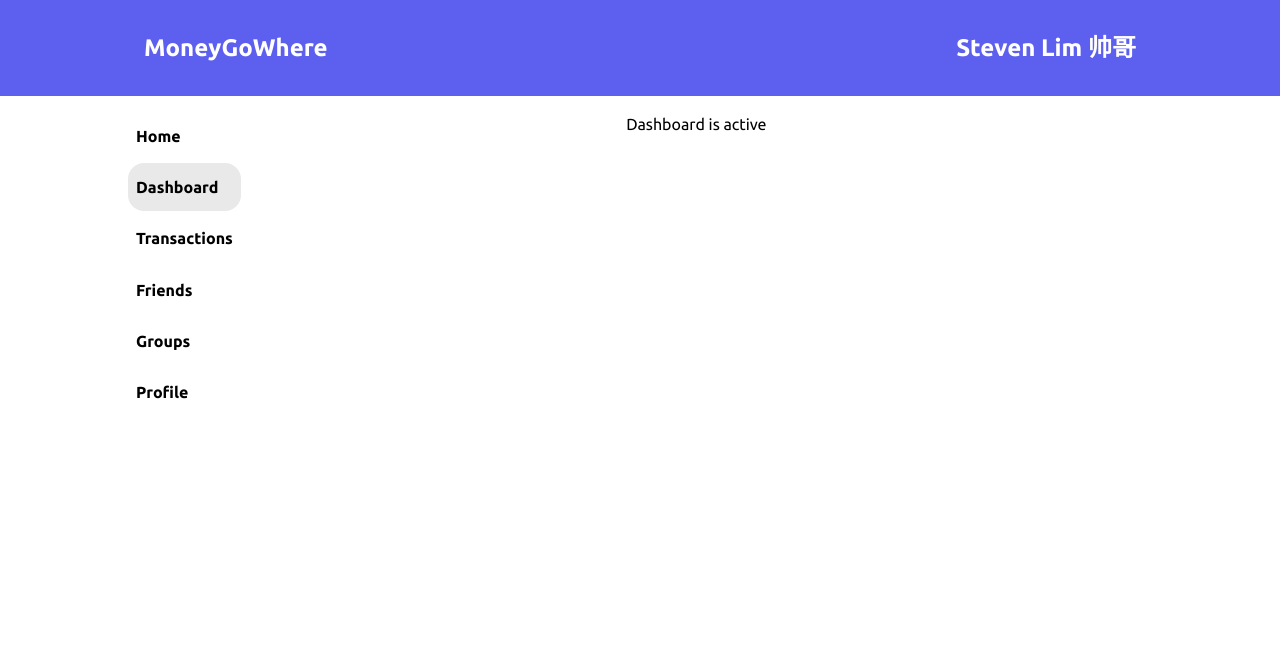
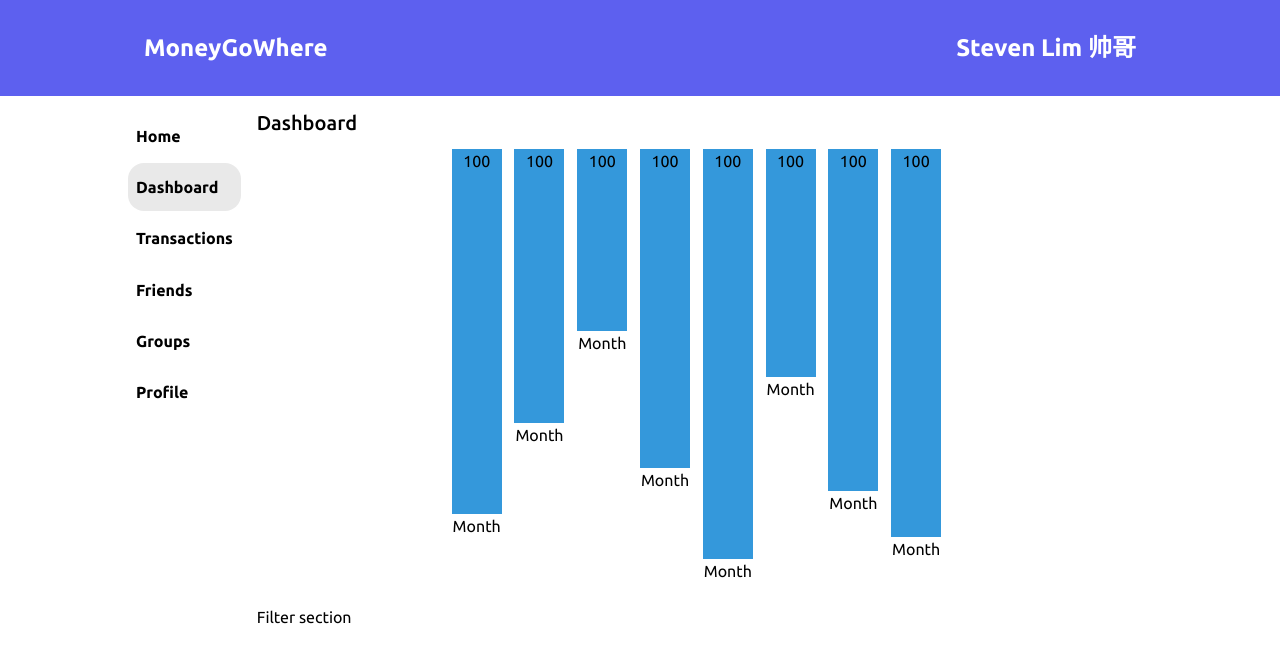
Before and after one commit to geraldhywncs/Team20_DMSS_Frontend, a React (Create React App) app: page / in a window 1280 px wide. Both pictures are taken after a click on the element "Dashboard". Shown: the top 662 px of the page. Built offline with nearby package versions, Linux system fonts and the light colour scheme.

Commit message:
Temp commit

```diff
--- a/src/App.css
+++ b/src/App.css
@@ -206,3 +206,27 @@
   justify-content: space-between;
   align-items: center;
 }
+
+/*Dashboard*/
+.dashboard-container{
+  display:flex;
+  flex-direction:column;
+}
+
+.graph-container{
+  display:flex;
+  height: 57vh;
+  @apply mx-auto;
+}
+
+.bar-chartContainer{
+  display:flex;
+  flex-direction: column;
+}
+
+.bar{
+  width: 50px;
+  background-color: #3498db;
+  transition: height 0.5s;
+  margin: 0 0.4rem;
+}
--- /dev/null
+++ b/src/components/dashboard/GraphBar.jsx
@@ -0,0 +1,23 @@
+import React from 'react'
+
+function GraphBar({height}) {
+  return (
+    <React.Fragment>
+        <div className='bar-chartContainer'>
+        <span className="bar" style={{ height: `${height}%` }}>
+                100
+            </span>
+            <span>
+                Month
+            </span>
+        </div>
+
+    </React.Fragment>
+  )
+}
+
+const mockData= {
+
+}
+
+export default GraphBar
--- /dev/null
+++ b/src/components/dashboard/GraphContainer.jsx
@@ -0,0 +1,22 @@
+import React from 'react'
+import GraphBar from './GraphBar'
+
+function GraphContainer() {
+  return (
+    <React.Fragment>
+        <div className="graph-container">
+        <GraphBar height={80} />
+        <GraphBar height={60} />
+        <GraphBar height={40} />
+        <GraphBar height={70} />
+        <GraphBar height={90} />
+        <GraphBar height={50} />
+        <GraphBar height={75} />
+        <GraphBar height={85} />
+        </div>
+
+    </React.Fragment>
+  )
+}
+
+export default GraphContainer
--- /dev/null
+++ b/src/components/pages/Dashboard.jsx
@@ -0,0 +1,30 @@
+import React from "react";
+import GraphContainer from "../dashboard/GraphContainer";
+
+
+const Dashboard = () => {
+  return (
+    <React.Fragment>
+        <div className="section-container">
+        <div class="section-header body-xlarge font-medium">Dashboard</div>
+                <GraphContainer></GraphContainer>
+            <div>
+                Filter section
+            </div>
+        </div>
+    </React.Fragment>
+  );
+};
+
+export default Dashboard;
+
+
+/* Dashboard layout
+
+Api will retrieve the current transcations up till the current month.
+Api needs to have the transactions value per month of the year.
+If there are transactions within only for this year it will not render the << >> buttons.
+
+
+
+ */
--- a/src/components/shared/ContentArea.jsx
+++ b/src/components/shared/ContentArea.jsx
@@ -2,6 +2,7 @@ import React from "react";
 import { useSelector } from "react-redux";
 import "../../redux/userNavReducer";
 import Profile from "../pages/Profile";
+import Dashboard from "../pages/Dashboard";
 
 function ContentArea() {
   const navButtons = useSelector((state) => state.userNavbarStore.buttons);
@@ -14,6 +15,8 @@ function ContentArea() {
             switch (button.name) {
               case "Profile":
                 return <Profile />;
+              case "Dashboard":
+                return <Dashboard/>;
               // TODO - add your other components in this switch case
               default:
                 return (
```
